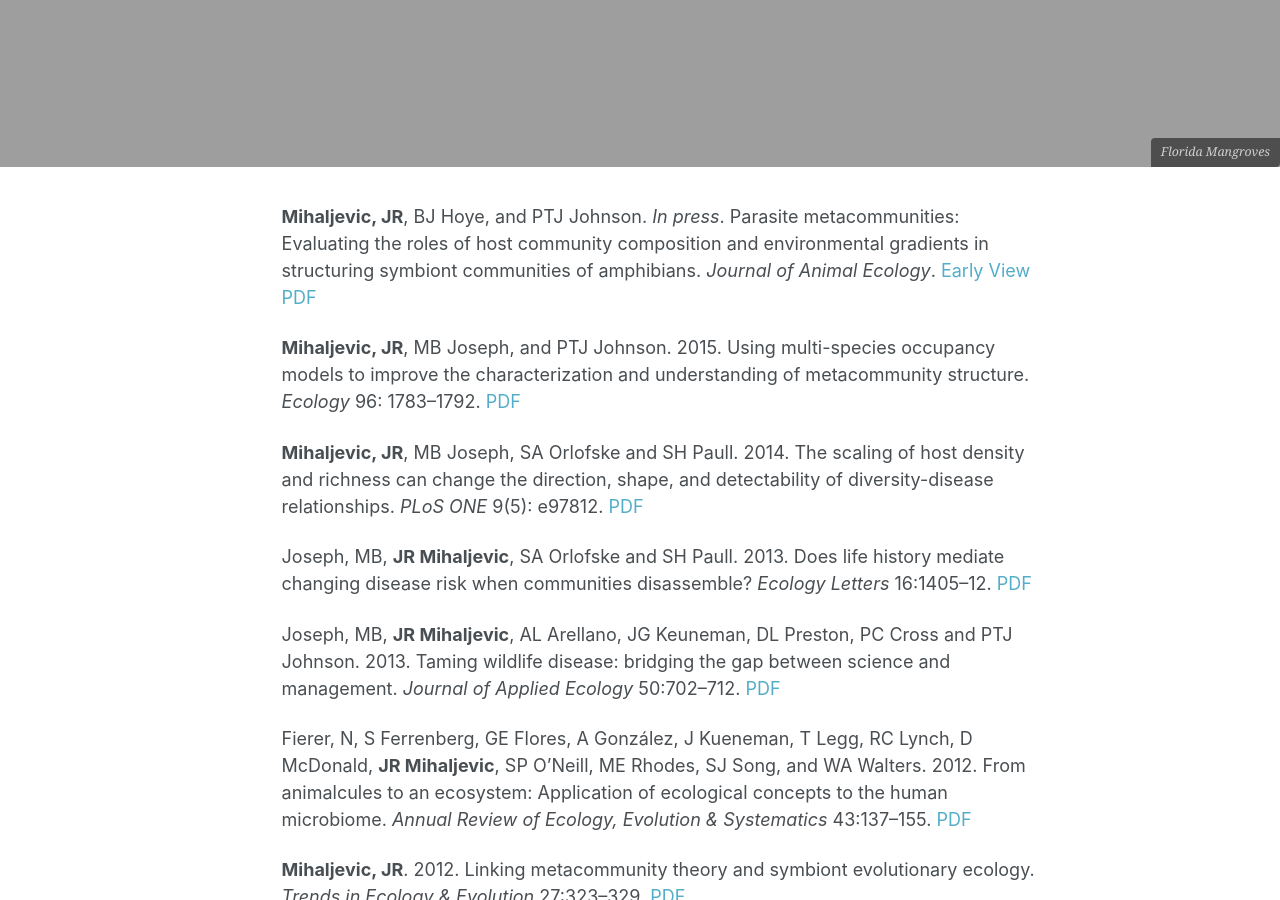
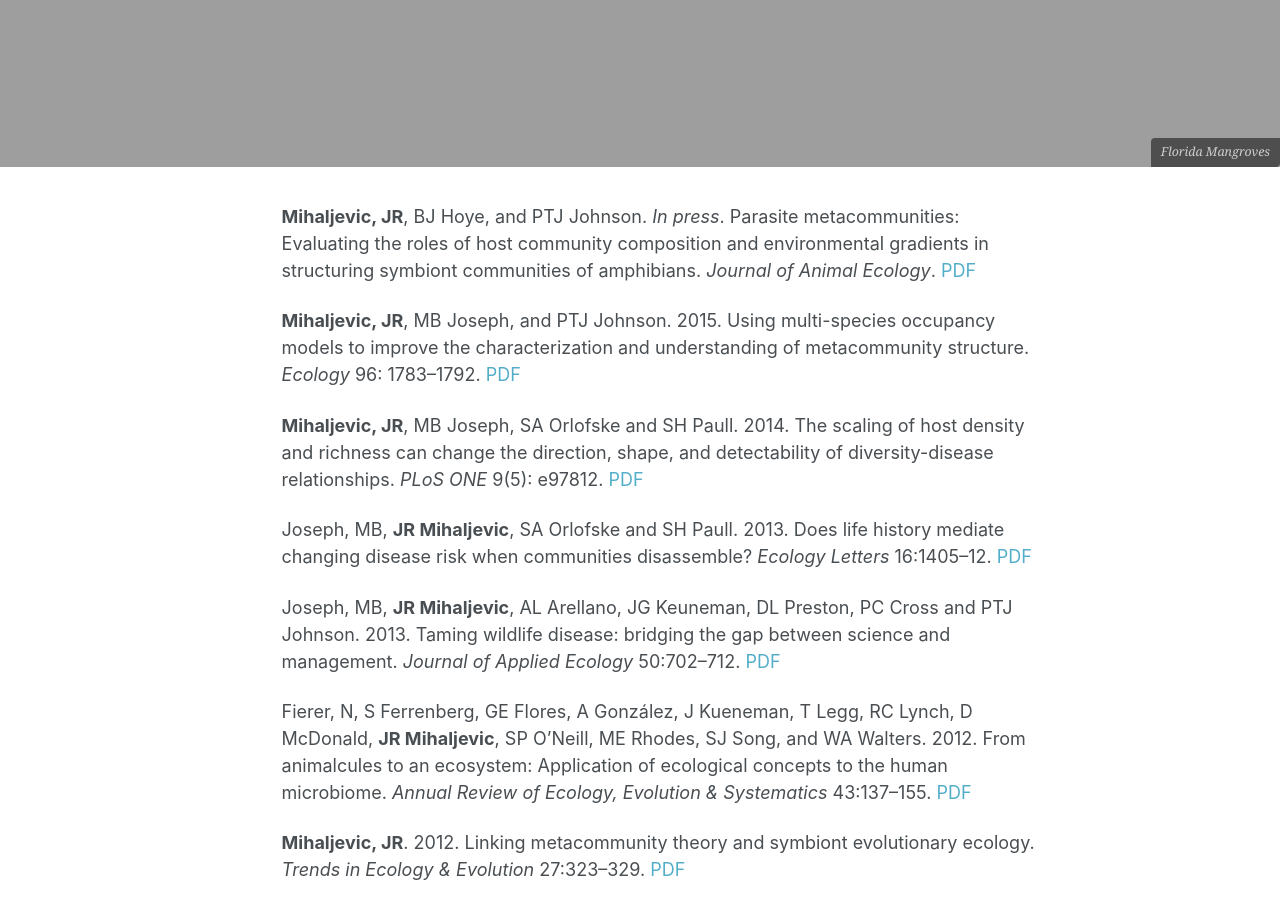
Before and after one commit to jrmihalj/jrmihalj.github.io, a Jekyll site: the page built from _pages/pubs.md, in a window 1280 px wide and 900 px high, scrolled down 875 px. Built offline with Jekyll 4.4.1, drawn with Linux system fonts in a browser that asks for light colours.

Commit message:
new JAE PDF

```diff
--- a/_pages/pubs.md
+++ b/_pages/pubs.md
@@ -7,7 +7,7 @@
 permalink: /publications/
 ---
 
-**Mihaljevic, JR**, BJ Hoye, and PTJ Johnson. *In press*. Parasite metacommunities: Evaluating the roles of host community composition and environmental gradients in structuring symbiont communities of amphibians. *Journal of Animal Ecology*. [Early View PDF](https://drive.google.com/file/d/0B9UsfqlH3_y1UUJQdmhSYXd2R2M/view?usp=sharing){:target="_blank"}
+**Mihaljevic, JR**, BJ Hoye, and PTJ Johnson. *In press*. Parasite metacommunities: Evaluating the roles of host community composition and environmental gradients in structuring symbiont communities of amphibians. *Journal of Animal Ecology*. [PDF](https://drive.google.com/file/d/1UVSHMO-08w943HRcI9GnAOQwWU0tt5um/view?usp=sharing){:target="_blank"}
 
 **Mihaljevic, JR**, MB Joseph, and PTJ Johnson. 2015. Using multi-species occupancy models to improve the characterization and understanding of metacommunity structure. *Ecology* 96: 1783–1792. [PDF](https://drive.google.com/open?id=0B9UsfqlH3_y1MFVXbl9HRXpJclk){:target="_blank"}
 
```
